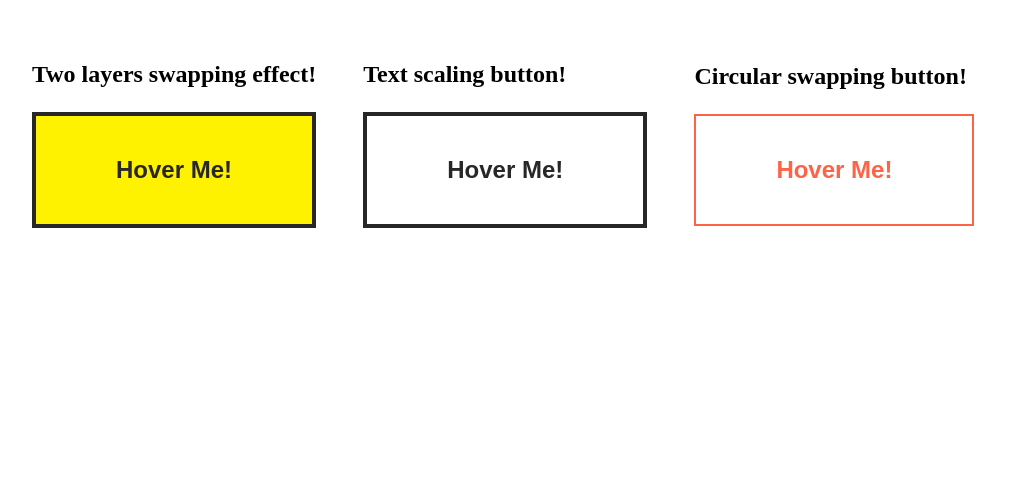
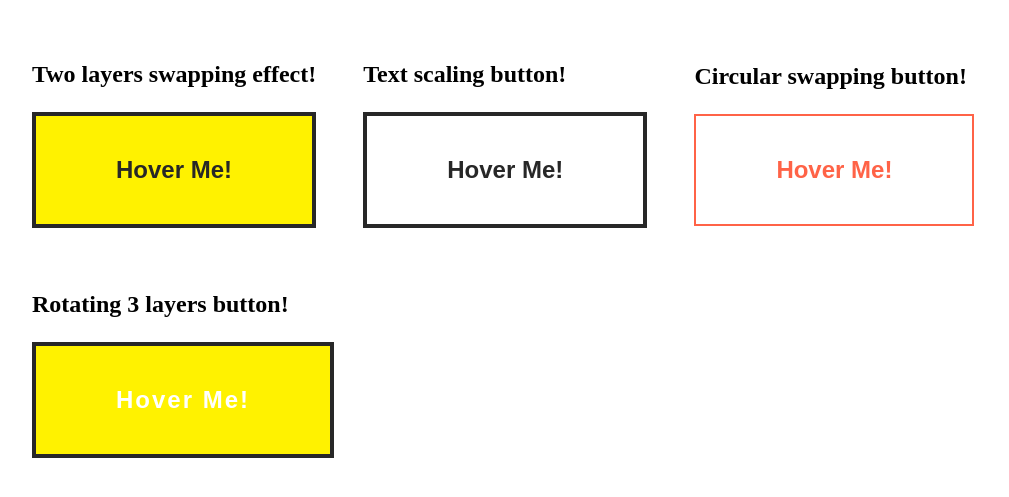
Before and after one commit to sajibcse68/css-advanced-animations, a plain HTML site: page index.html in a window 1280 px wide. Shown: the part 485-982 px from the top of the page, without its empty margins (56-1065 px from the left). Before the commit the page ends 932 px from the top, so only its background shows below. Drawn offline with Linux system fonts and the light colour scheme.

Commit message:
Rotating 3 layers button

```diff
--- a/index.html
+++ b/index.html
@@ -75,6 +75,13 @@
         </a>
       </h2>
 
+      <h2 class="btn-cont">
+        <p>Rotating 3 layers button!</p>
+        <a href="#" class="btn btn10">
+          Hover Me!
+        </a>
+      </h2>
+
 
     </div>
   </body>
--- a/styles.css
+++ b/styles.css
@@ -7,6 +7,7 @@
   --purple: #351435;
   --purple: #351435;
   --red: #f44336;
+  --green: #2ce771;
 }
 
 .buttons-wrap {
@@ -261,3 +262,49 @@
 .btn9:hover:before {
   height: 200%;
 }
+
+/* Rotating 3 layers button!  */
+.btn10 {
+  position: relative;
+  color: var(--white);
+  background-color: var(--yellow);
+  letter-spacing: 2px;
+  /* overflow: hidden; */
+  transition: all 0.5s;
+}
+.btn10:before {
+  content: 'Hover Me!';
+  position: absolute;
+  top: 0;
+  left: 0;
+  width: 100%;
+  height: 100%;
+  background-color: var(--green);
+  transition: all 0.5s;
+  display: flex;
+  justify-content: center;
+  align-items: center;
+  transform: rotateX(270deg);
+  transform-origin: top;
+  z-index: 1;
+}
+.btn10:hover:before, .btn10:hover:after {
+  transform: rotateX(0deg);
+}
+.btn10:after {
+  content: 'Hover Me!';
+  position: absolute;
+  top: 0;
+  left: 0;
+  width: 100%;
+  height: 100%;
+  background-color: var(--red);
+  transition: all 0.5s;
+  display: flex;
+  justify-content: center;
+  align-items: center;
+  transform: rotateX(270deg);
+  transform-origin: top;
+  transition-delay: 0.5s;
+  z-index: 1;
+}
```
